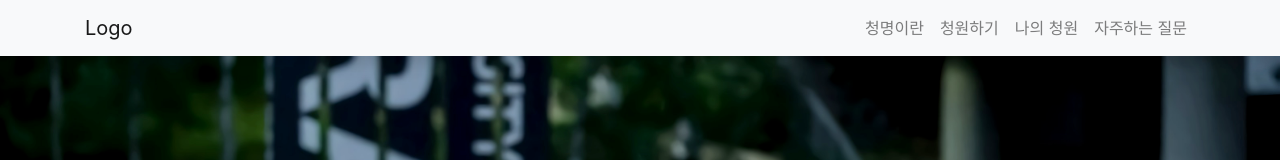
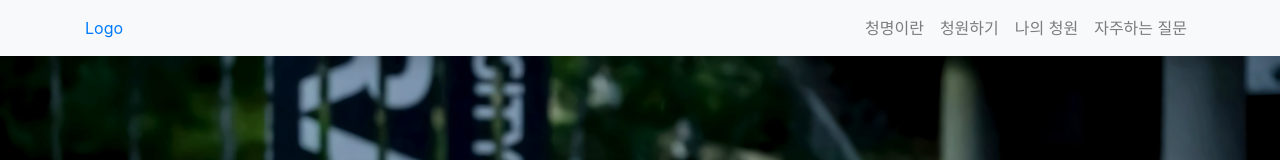
Before and after one commit to oneandhalf/CheongMyong-Client, a React (Create React App) app: page / in a window 1280 px wide. Shown: the top 160 px of the page. Built offline with nearby package versions, Linux system fonts and the light colour scheme.

Commit message:
Modified Component: Header

```diff
--- a/src/components/Header.js
+++ b/src/components/Header.js
@@ -1,13 +1,12 @@
 import React, {useState} from "react";
+import {Link} from "react-router-dom";
 import {
   Container,
   Collapse,
   Navbar,
   NavbarToggler,
-  NavbarBrand,
   Nav,
-  NavItem,
-  NavLink
+  NavItem
 } from "reactstrap";
 import "./assets/css/Header.css"
 
@@ -15,6 +14,7 @@ const Header = props => {
   const [isOpen,
     setIsOpen] = useState(false);
   const toggle = () => setIsOpen(!isOpen);
+  const onClickLink = () => setIsOpen(false);
 
   const [menuItem] = useState([
     {
@@ -40,22 +40,21 @@ const Header = props => {
   for (let i = 0; i < menuItem.length; i++) {
     _menuItem.push(
       <NavItem key={menuItem[i].id}>
-        <NavLink href={menuItem[i].href}>{menuItem[i].title}</NavLink>
+        <Link to={menuItem[i].href} className="nav-link" onClick={onClickLink}>
+          {menuItem[i].title}
+        </Link>
       </NavItem>
     );
   }
 
   return (
-    <div>
-      <Navbar
-        color="light"
-        light
-        expand="md"
-        className="fixed-top shadow"
-      >
+    <div className="Header">
+      <Navbar color="light" light expand="md" className="fixed-top shadow">
         <Container>
-          <NavbarBrand href="/">Logo</NavbarBrand>
-          <NavbarToggler onClick={toggle} />
+          <Link to="/" onClick={onClickLink}>
+            Logo
+          </Link>
+          <NavbarToggler onClick={toggle}/>
           <Collapse isOpen={isOpen} navbar>
             <Nav className="ml-auto" navbar>
               {_menuItem}
```
